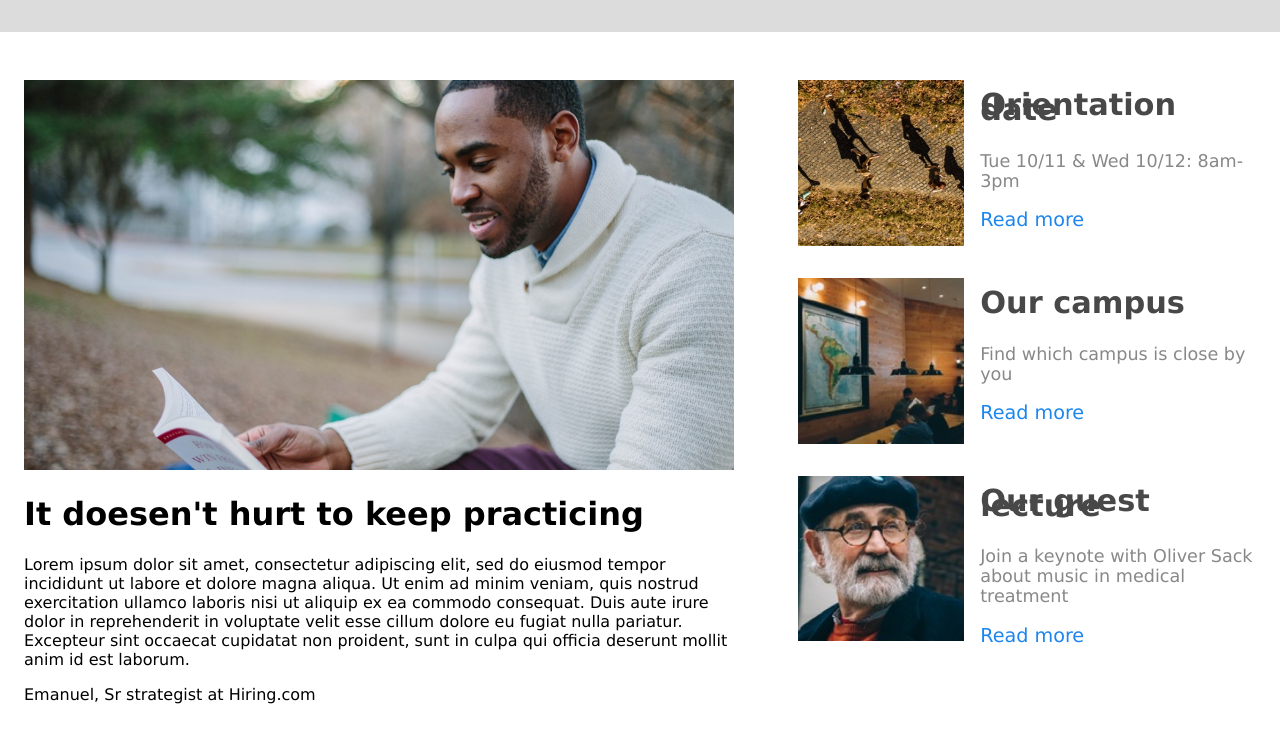
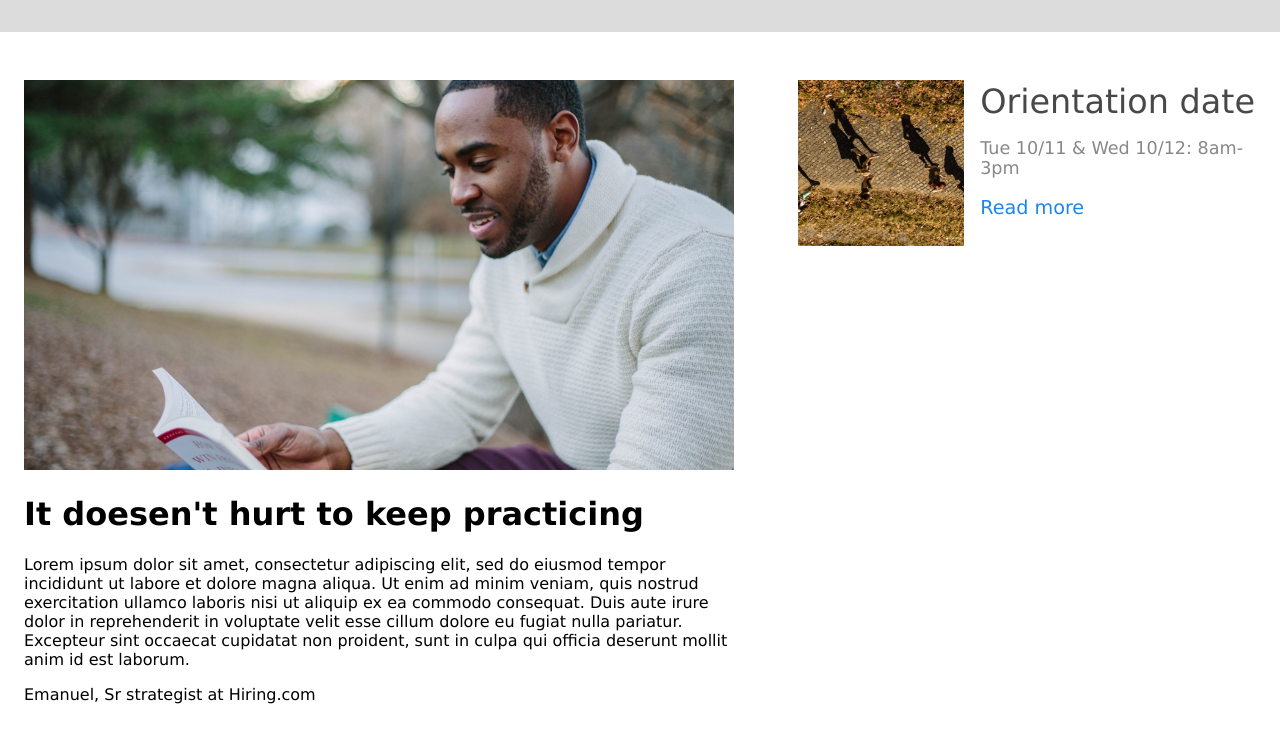
Before and after one commit to rubenm25/Colmar-Academy, a plain HTML site: page index.html in a window 1280 px wide. Shown: the part 732-1474 px from the top of the page. Drawn offline with Linux system fonts and the light colour scheme.

Commit message:
leave 1 thumbnail

```diff
--- a/index.html
+++ b/index.html
@@ -47,26 +47,8 @@
         <div class="thumbnail flex-container">
           <img src="resources/images/information-orientation.jpg" alt="park">
           <div class="thumbnail-text">
-            <p class="title">Orientation date</h3>
+            <p><span>Orientation date</span></h3>
             <p>Tue 10/11 & Wed 10/12: 8am-3pm</p>
-            <a href="#">Read more</a>
-          </div>
-        </div>
-
-        <div class="thumbnail flex-container">
-          <img src="resources/images/information-campus.jpg" alt="maps">
-          <div class="thumbnail-text">
-            <p class="title">Our campus<p>
-            <p>Find which campus is close by you</p>
-            <a href="#">Read more</a>
-          </div>
-        </div>
-
-        <div class="thumbnail flex-container">
-          <img src="resources/images/information-guest-lecture.jpg" alt="old dude">
-          <div class="thumbnail-text">
-            <p class="title">Our guest lecture<p>
-            <p>Join a keynote with Oliver Sack about music in medical treatment</p>
             <a href="#">Read more</a>
           </div>
         </div>
--- a/resources/css/style.css
+++ b/resources/css/style.css
@@ -127,10 +127,12 @@ span {
 .thumbnail-text {
   width: 65%;
   align-items: center;
+  margin: 0;
+  padding: 0;
+
 }
 
-.thumbnail-text .title {
-  line-height: 5px;;
+.thumbnail-text span {
   color: #484848;
   font-size: 1.9em;
   padding-top: 8px;
```
